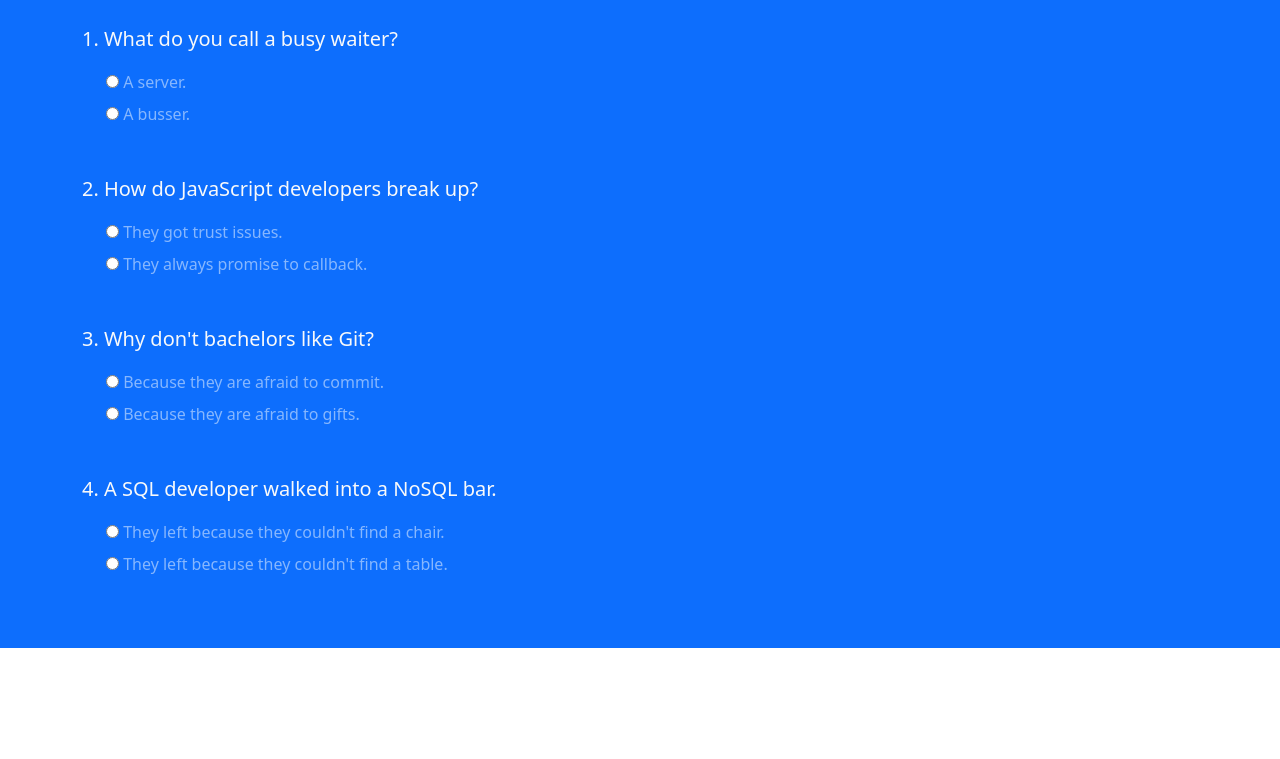
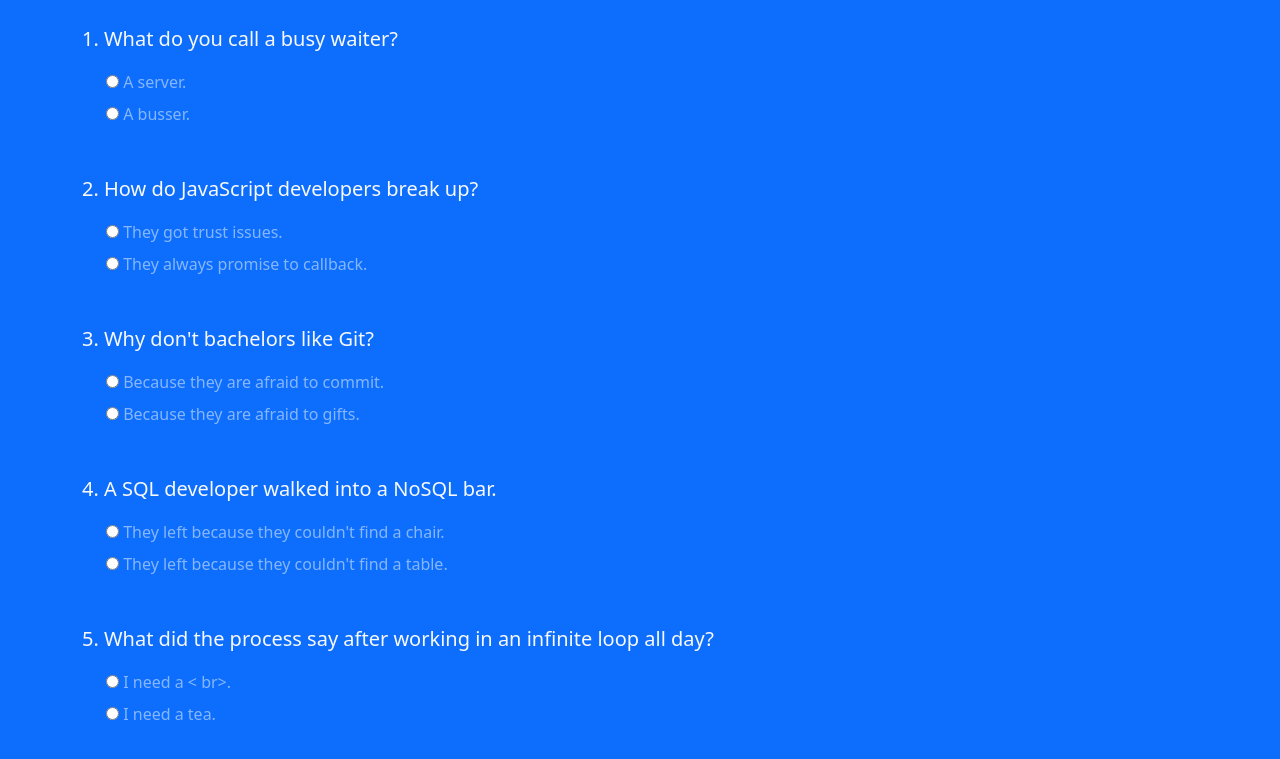
Before and after one commit to shaikrasheed99/funny-programming-quiz, a plain HTML site: page index.html in a window 1280 px wide. Shown: the part 291-1050 px from the top of the page. Before the commit the page ends 939 px from the top, so only its background shows below. Drawn offline with nearby package versions, Linux system fonts and the light colour scheme.

Commit message:
Add. Question-5

```diff
--- a/index.html
+++ b/index.html
@@ -73,6 +73,22 @@
                             <label class="form-check-label">They left because they couldn't find a table.</label>
                         </div>
                     </div>
+
+                    <div class="question-5 my-5">
+                        <p class="lead font-weight-normal">
+                            5. What did the process say after working in an infinite loop all day?
+                        </p>
+                        <div class="form-check my-2 text-white-50">
+                            <input type="radio" name="question5" value="A">
+                            <label class="form-check-label">
+                                I need a < br>.
+                            </label>
+                        </div>
+                        <div class="form-check my-2 text-white-50">
+                            <input type="radio" name="question5" value="B">
+                            <label class="form-check-label">I need a tea.</label>
+                        </div>
+                    </div>
                 </form>
             </div>
         </div>
```
